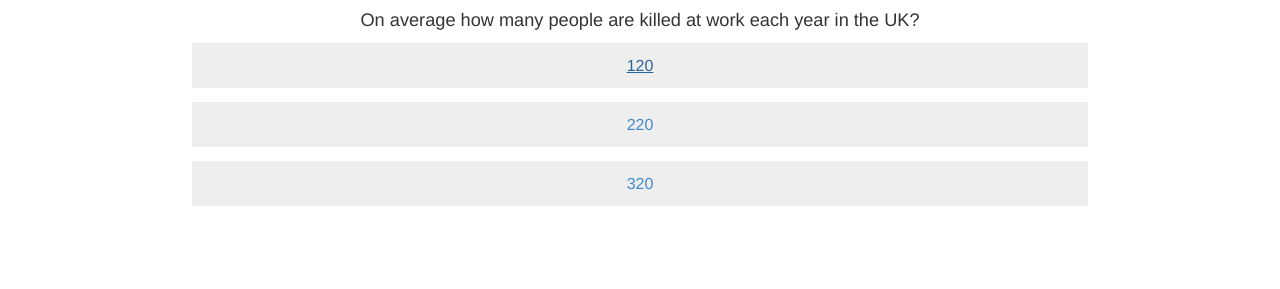
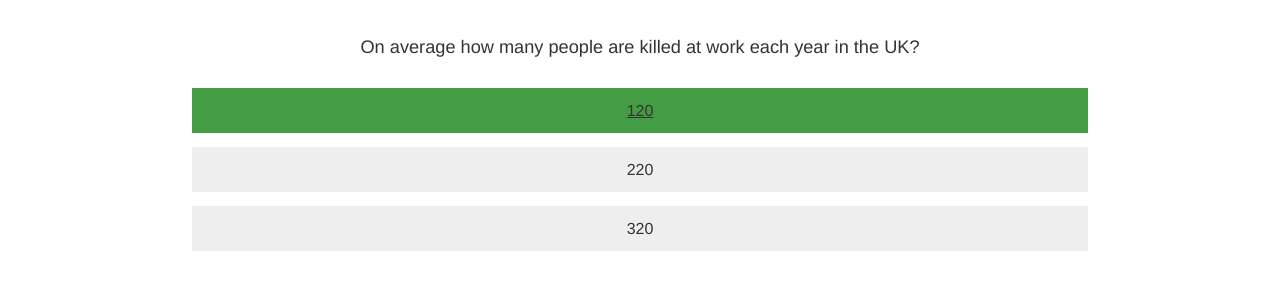
Before and after one commit to pebblecode/pingpong, a website: page app/public/student/index.html in a window 1280 px wide. Both pictures are taken after a click on the link "120". Shown: the part 53-342 px from the top of the page. Drawn offline with nearby package versions, Linux system fonts and the light colour scheme; files that its build step writes are made by us from their sources.

Commit message:
Some work around correct/incorrect answers

```diff
--- a/app/public/js/student.js
+++ b/app/public/js/student.js
@@ -3,46 +3,69 @@
 (function (){
   'use strict';
 
-  var questions = [];
+  var questions = [],
+      questionIndex = 0,
+      answerIndex = null;
 
   function init() {
 
-    // XXX Duplicated temporarily!
-    questions = [
-      {
-        "question": "On average how many people are killed at work each year in the UK?",
-        "answers": [
-          120,
-          220,
-          320
-        ],
-        "answerIndex": 0
-      },
-      {
-        "question": "On average how many people are affected by x?",
-        "answers": [
-          140,
-          620,
-          220
-        ],
-        "answerIndex": 2
-      }
-    ];
+    $.getJSON('/data/sample.json', function(data) {
 
-    // TODO on event...
-    displayQuestion(0);
+      questions = data.qa;
+
+      // TODO on event...
+      displayQuestion(0);
+
+    });
 
   }
 
   function onAnswerClick(e) {
 
-    var answerIndex = $(e.currentTarget).attr('data-answerindex');
+    $('.answers li a').removeClass('selected');
 
-    alert( answerIndex );
+    $(e.currentTarget).addClass('selected');
+
+    answerIndex = $(e.currentTarget).attr('data-answerindex');
+
+    console.log( 'Answer:', answerIndex );
 
   }
 
-  function displayQuestion(questionIndex) {
+  function revealAnswer() {
+
+    var realAnswerIndex = questions[ questionIndex ].answerIndex;
+
+    highlightCorrectAnswer( realAnswerIndex );
+
+    if( parseInt(answerIndex) === realAnswerIndex ) {
+
+      console.log('Correct!');
+
+    } else {
+
+      console.log('Incorrect!');
+      highlightIncorrectAnswer( answerIndex );
+
+    }
+
+  }
+
+  function highlightCorrectAnswer( answIndex ) {
+
+    $('.answers [data-answerindex='+answIndex+']').addClass('correct');
+
+  }
+
+  function highlightIncorrectAnswer( answIndex ) {
+
+    $('.answers [data-answerindex='+answIndex+']').addClass('incorrect');
+
+  }
+
+  function displayQuestion(quIndex) {
+
+    questionIndex = quIndex;
 
     var question = questions[questionIndex],
         answers = question.answers;
@@ -63,6 +86,13 @@
 
     }
 
+    // TEMP replace with event!
+    setTimeout(function() {
+
+      revealAnswer();
+
+    }, 5000);
+
   }
 
   init();
--- a/app/views/sass/student.scss
+++ b/app/views/sass/student.scss
@@ -3,6 +3,7 @@
   padding: 10px;
 
   .question {
+    margin: 1.5em 0;
     font-size: 1.3em;
     text-align: center;
   }
@@ -24,6 +25,7 @@
         min-height: 41px;
         line-height: 41px;
         font-size: 16px;
+        color: #333;
         background-color: #eee;
         text-align: center;
 
@@ -31,6 +33,19 @@
           text-decoration: none;
           background-color: #ddd;
         }
+
+        &.selected {
+          background-color: #ccc;
+        }
+
+        &.correct {
+          background-color: #449d44;
+        }
+
+        &.incorrect {
+          background-color: #b94a48;
+        }
+
       }
 
     }
```
Also changed, not shown: app/public/css/main.css.
